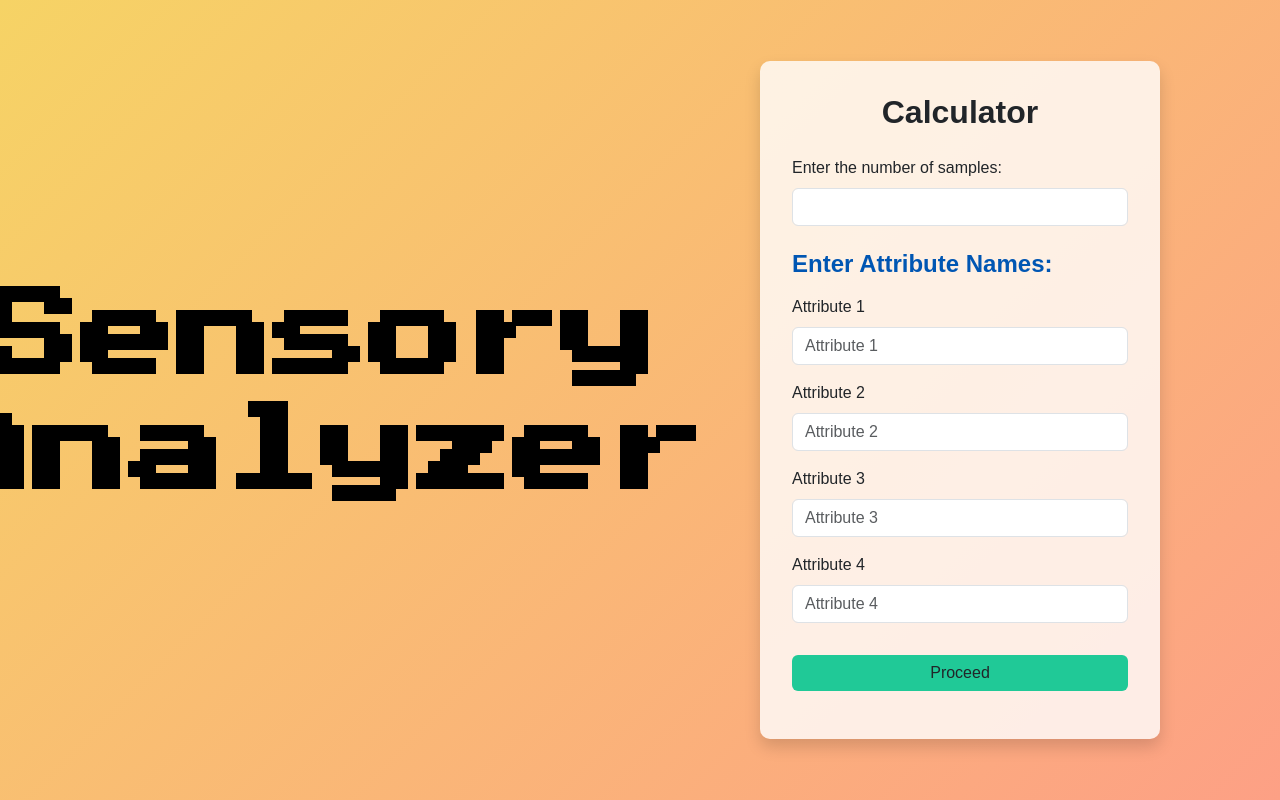
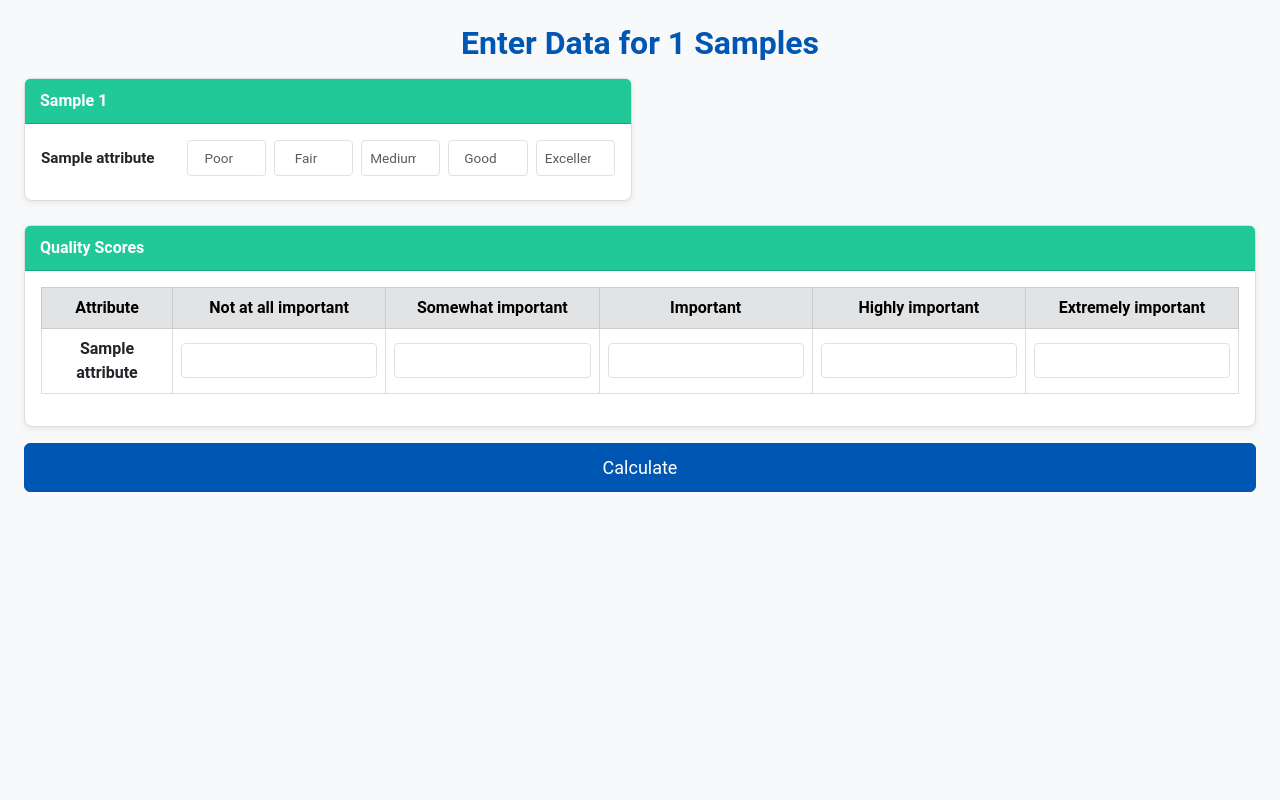
Before and after one commit to Laxluther/Fuzzy-Sensory, a Flask app: template templates/index.html in a window 1280 px wide. Run offline with Flask 3, Linux system fonts and the light colour scheme; the template is opened without the code that fills it: most values are stand-ins (such as "Sample title", 1, 10 or a date in 2020).

Commit message:
Update index.html

```diff
--- a/templates/index.html
+++ b/templates/index.html
@@ -3,106 +3,144 @@
 <head>
   <meta charset="utf-8">
   <meta name="viewport" content="width=device-width, initial-scale=1">
-  <title>Fuzzy Calculator Setup</title>
+  <title>Input Samples</title>
   <!-- Bootstrap 5 CSS -->
   <link href="https://cdn.jsdelivr.net/npm/bootstrap@5.3.0/dist/css/bootstrap.min.css" rel="stylesheet">
-  <!-- Press Start 2P Font from Google Fonts -->
-  <link href="https://fonts.googleapis.com/css2?family=Press+Start+2P&display=swap" rel="stylesheet">
   <!-- Custom Styles -->
   <link rel="stylesheet" href="{{ url_for('static', filename='styles.css') }}">
   <style>
-    /* Full-screen gradient background, no extra margin/padding */
-    html, body {
+    body {
+      background: #f8f9fa;
+      font-family: 'Roboto', sans-serif;
       margin: 0;
       padding: 0;
-      height: 100%;
-      background: linear-gradient(135deg, #f6d365 0%, #fda085 100%);
     }
-    .vh-100 {
-      min-height: 100vh;
+    .card {
+      border: 1px solid #ddd;
+      border-radius: 8px;
+      box-shadow: 0 2px 6px rgba(0,0,0,0.08);
     }
-    /* Large heading on the left, using Press Start 2P */
-    .sensory-heading {
-      font-family: 'Press Start 2P', fantasy;
-      color: #000; /* Black text */
-      font-size: 6rem;
-      line-height: 1.2;
+    .card-header {
+      background-color: #20c997; /* Teal */
+      color: #fff;
+      padding: 10px 15px;
+      border-radius: 8px 8px 0 0;
+      font-size: 1rem;
+      font-weight: 600;
+    }
+    .card-body {
+      padding: 1rem;
+    }
+    .form-control-sm {
+      padding: 0.4rem 0.5rem;
+      font-size: 0.85rem;
+    }
+    .row-cols-md-2 > .col {
+      display: flex;
+      flex-direction: column;
+    }
+    .attribute-label {
+      font-weight: 600;
+      margin-right: 0.5rem;
+      font-size: 0.95rem;
+    }
+    .text-center {
       text-align: center;
-    }
-    /* Responsive font size for smaller screens */
-    @media (max-width: 576px) {
-      .sensory-heading {
-        font-size: 2.5rem;
-      }
-    }
-    /* Semi-transparent card */
-    .custom-card {
-      background-color: rgba(255, 255, 255, 0.8);
-      border: none;
-      border-radius: 10px;
-      box-shadow: 0 8px 16px rgba(0,0,0,0.15);
-      width: 400px; /* Adjust as needed */
-    }
-    .custom-card .card-body {
-      padding: 2rem;
-    }
-    /* Green button */
-    .btn-green {
-      background-color: #20c997;
-      border: none;
-    }
-    .btn-green:hover {
-      background-color: #17a98c;
     }
   </style>
 </head>
 <body>
-  <div class="container-fluid p-0 m-0 vh-100">
-    <div class="row g-0 h-100">
-      <!-- Left side: large Sensory Analyzer heading -->
-      <div class="col-md-6 d-flex align-items-center justify-content-center">
-        <h1 class="sensory-heading">Sensory Analyzer</h1>
+  <!-- container-fluid for minimal side spacing -->
+  <div class="container-fluid px-4 py-4">
+    <h2 class="text-center mb-3">Enter Data for {{ num_samples }} Samples</h2>
+
+    <form method="post">
+      <!-- SAMPLES SECTION (cards in two-column layout) -->
+      <div class="row row-cols-1 row-cols-md-2 g-3">
+        {% for i in range(1, num_samples+1) %}
+          <div class="col">
+            <div class="card h-100">
+              <div class="card-header">
+                Sample {{ i }}
               </div>
-      <!-- Right side: form card -->
-      <div class="col-md-6 d-flex align-items-center justify-content-center">
-        <div class="card custom-card">
               <div class="card-body">
-            <h2 class="card-title text-center mb-4">Calculator</h2>
-            <form method="post">
-              <div class="mb-3">
-                <label for="num_samples" class="form-label">Enter the number of samples:</label>
+                {% for attribute in attributes %}
+                  <div class="row align-items-center mb-2">
+                    <!-- Attribute Label -->
+                    <div class="col-auto">
+                      <span class="attribute-label">{{ attribute }}</span>
+                    </div>
+                    <!-- Inputs Row -->
+                    <div class="col">
+                      <div class="row g-2">
+                        {% set labels = ['Poor', 'Fair', 'Medium', 'Good', 'Excellent'] %}
+                        {% for j in range(5) %}
+                          <div class="col">
                             <input
                               type="number"
-                  id="num_samples"
-                  name="num_samples"
-                  min="1"
-                  class="form-control"
-                  required
-                >
-              <h4 class="mt-4 mb-3">Enter Attribute Names:</h4>
-              {% for i in range(1, 5) %}
-                <div class="mb-3">
-                  <label for="attribute_{{ i }}" class="form-label">
-                    Attribute {{ i }}
-                  </label>
-                  <input
-                    type="text"
-                    class="form-control"
-                    id="attribute_{{ i }}"
-                    name="attribute_{{ i }}"
-                    placeholder="Attribute {{ i }}"
-                    required
-                  >
+                              name="Sample {{ i }}_{{ attribute }}[]"
+                              min="0"
+                              class="form-control form-control-sm text-center"
+                              placeholder="{{ labels[j] }}"
+                              required>
                           </div>
                         {% endfor %}
-              <button type="submit" class="btn btn-green w-100 mt-3">
-                Proceed
-              </button>
-            </form>
                       </div>
                     </div>
                   </div>
+                {% endfor %}
               </div>
+            </div>
+          </div>
+        {% endfor %}
+      </div>
+
+      <!-- QUALITY SCORES SECTION (single table for clarity) -->
+      <div class="card mt-4">
+        <div class="card-header">
+          Quality Scores
+        </div>
+        <div class="card-body">
+          <div class="table-responsive">
+            <table class="table table-bordered align-middle text-center">
+              <thead>
+                <tr class="table-secondary">
+                  <th>Attribute</th>
+                  <th>Not at all important</th>
+                  <th>Somewhat important</th>
+                  <th>Important</th>
+                  <th>Highly important</th>
+                  <th>Extremely important</th>
+                </tr>
+              </thead>
+              <tbody>
+                {% for attribute in attributes %}
+                  <tr>
+                    <td class="fw-bold">{{ attribute }}</td>
+                    {% for j in range(5) %}
+                      <td>
+                        <input
+                          type="number"
+                          name="Quality_{{ attribute }}[]"
+                          min="0"
+                          class="form-control form-control-sm text-center"
+                          required
+                        >
+                      </td>
+                    {% endfor %}
+                  </tr>
+                {% endfor %}
+              </tbody>
+            </table>
+          </div>
+        </div>
+      </div>
+
+      <!-- Submit Button -->
+      <button type="submit" class="btn btn-success w-100 mt-3">
+        Calculate
+      </button>
+    </form>
   </div>
 
   <!-- Bootstrap 5 JS Bundle -->
```
Lines whose indentation alone changed are shown as unchanged.
